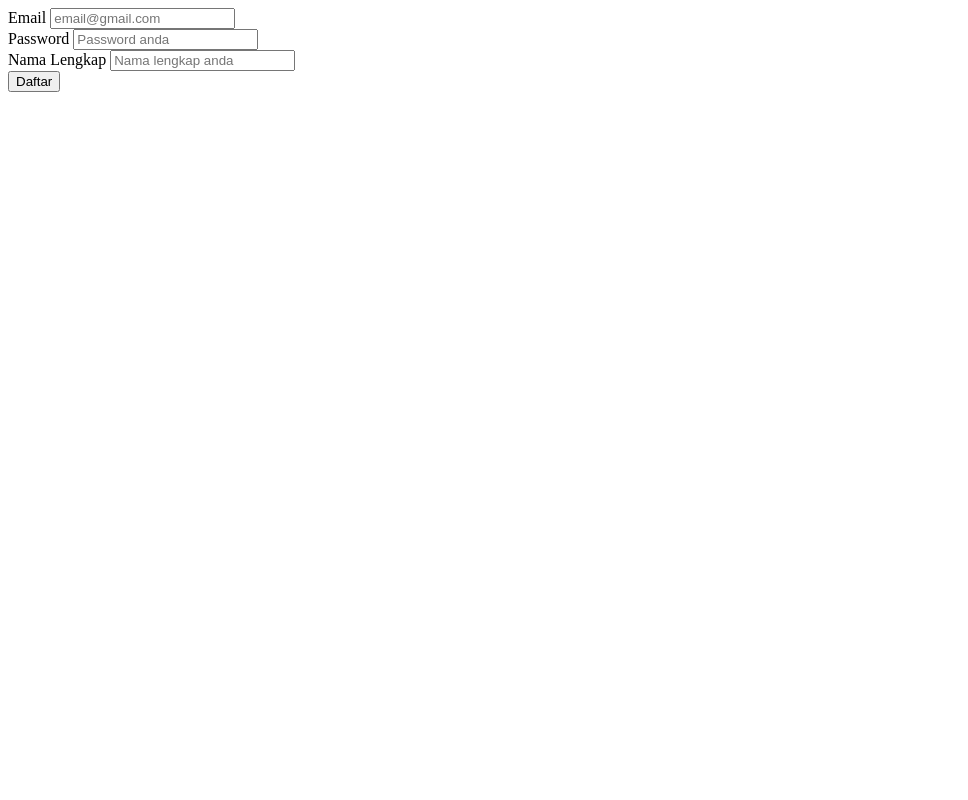
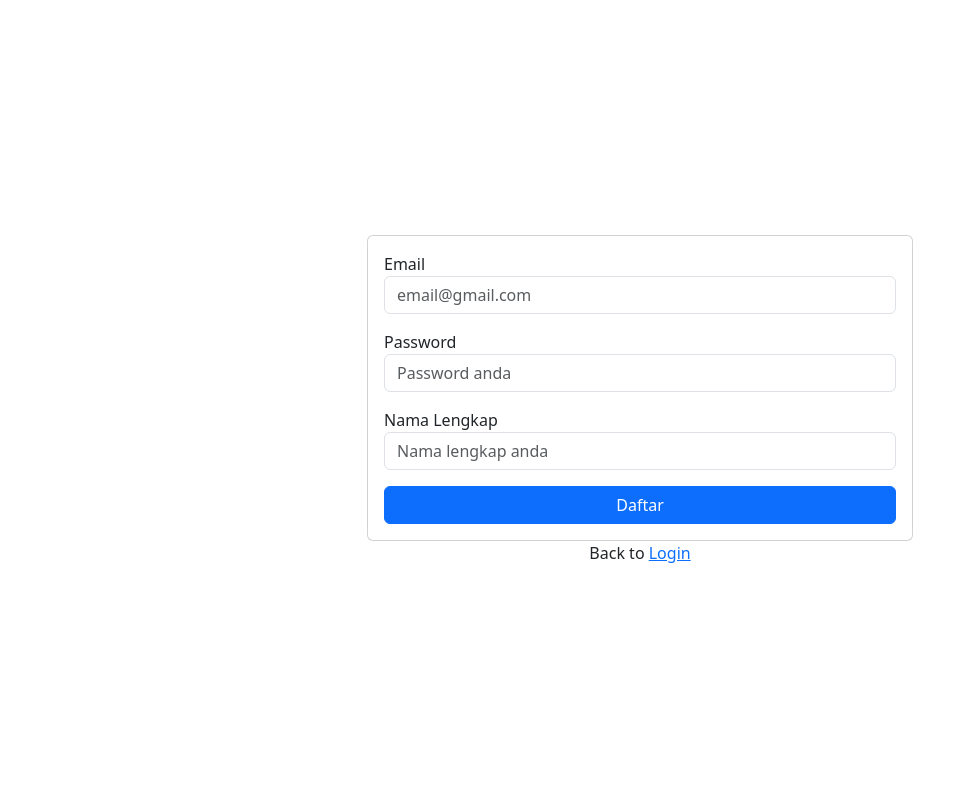
Before and after one commit to pahrulroziq/web-uas, a PHP site: page /register.php in a window 1280 px wide. Shown: the whole page, without its empty margins (0-968 px from the left). Run offline with PHP 8.4, Linux system fonts and the light colour scheme.

Commit message:
Adding register.php to register user

```diff
--- a/register.php
+++ b/register.php
@@ -1,46 +1,61 @@
 <?php
 session_start();
-  if(isset($_SESSION['user_email']) == true){
+if (isset($_SESSION['user_email']) == true) {
   header("location:dashboard.php");
   exit;
 }
 
 include 'koneksi.php';
 
-  if($_SERVER['REQUEST_METHOD'] === 'POST') {
+if ($_SERVER['REQUEST_METHOD'] === 'POST') {
   $statement = $link->prepare('INSERT INTO t_users (user_email, user_password, surename) VALUES(?, ?, ?)');
   $statement->bind_param('sss', $_POST['email'], md5($_POST['password']), $_POST['surename']);
   $result = $statement->execute();
 
-    if($result) header('Location: index.php?status=success');
+  if ($result) header('Location: index.php?status=success');
 }
 ?>
 <!DOCTYPE html>
 <html lang="en">
+
 <head>
   <meta charset="UTF-8">
   <meta http-equiv="X-UA-Compatible" content="IE=edge">
   <meta name="viewport" content="width=device-width, initial-scale=1.0">
   <title>Register</title>
+
+  <link href="https://cdn.jsdelivr.net/npm/bootstrap@5.3.0/dist/css/bootstrap.min.css" rel="stylesheet" integrity="sha384-9ndCyUaIbzAi2FUVXJi0CjmCapSmO7SnpJef0486qhLnuZ2cdeRhO02iuK6FUUVM" crossorigin="anonymous">
 </head>
-<body>
 
-  <form action="./register.php" method="POST">
-    <div>
+<body class="align-items-center justify-content-center">
+
+  <div class="container">
+    <div class="row justify-content-center align-items-center min-vh-100">
+      <div class="col-md-6">
+        <form action="./register.php" method="POST" class="card card-body">
+          <div class="mb-3 form-group">
             <label for="email">Email</label>
-      <input type="email" name="email" id="email" placeholder="email@gmail.com" />
+            <input type="email" class="form-control" name="email" id="email" placeholder="email@gmail.com" />
           </div>
-    <div>
+          <div class="mb-3 form-group">
             <label for="password">Password</label>
-      <input type="password" name="password" id="password" placeholder="Password anda" />
+            <input type="password" class="form-control" name="password" id="password" placeholder="Password anda" />
           </div>
-    <div>
+          <div class="mb-3 form-group">
             <label for="surename">Nama Lengkap</label>
-      <input type="text" name="surename" id="surename" placeholder="Nama lengkap anda" />
+            <input type="text" name="surename" class="form-control" id="surename" placeholder="Nama lengkap anda" />
           </div>
 
-    <button type="submit">Daftar</button>
+          <button type="submit" class="btn btn-primary">Daftar</button>
         </form>
 
+        <div class="text-center">Back to <a href="./">Login</a></div>
+      </div>
+    </div>
+  </div>
+
+  <script src="https://cdn.jsdelivr.net/npm/@popperjs/core@2.11.8/dist/umd/popper.min.js" integrity="sha384-I7E8VVD/ismYTF4hNIPjVp/Zjvgyol6VFvRkX/vR+Vc4jQkC+hVqc2pM8ODewa9r" crossorigin="anonymous"></script>
+  <script src="https://cdn.jsdelivr.net/npm/bootstrap@5.3.0/dist/js/bootstrap.min.js" integrity="sha384-fbbOQedDUMZZ5KreZpsbe1LCZPVmfTnH7ois6mU1QK+m14rQ1l2bGBq41eYeM/fS" crossorigin="anonymous"></script>
 </body>
+
 </html>
```
Lines whose indentation alone changed are shown as unchanged.
